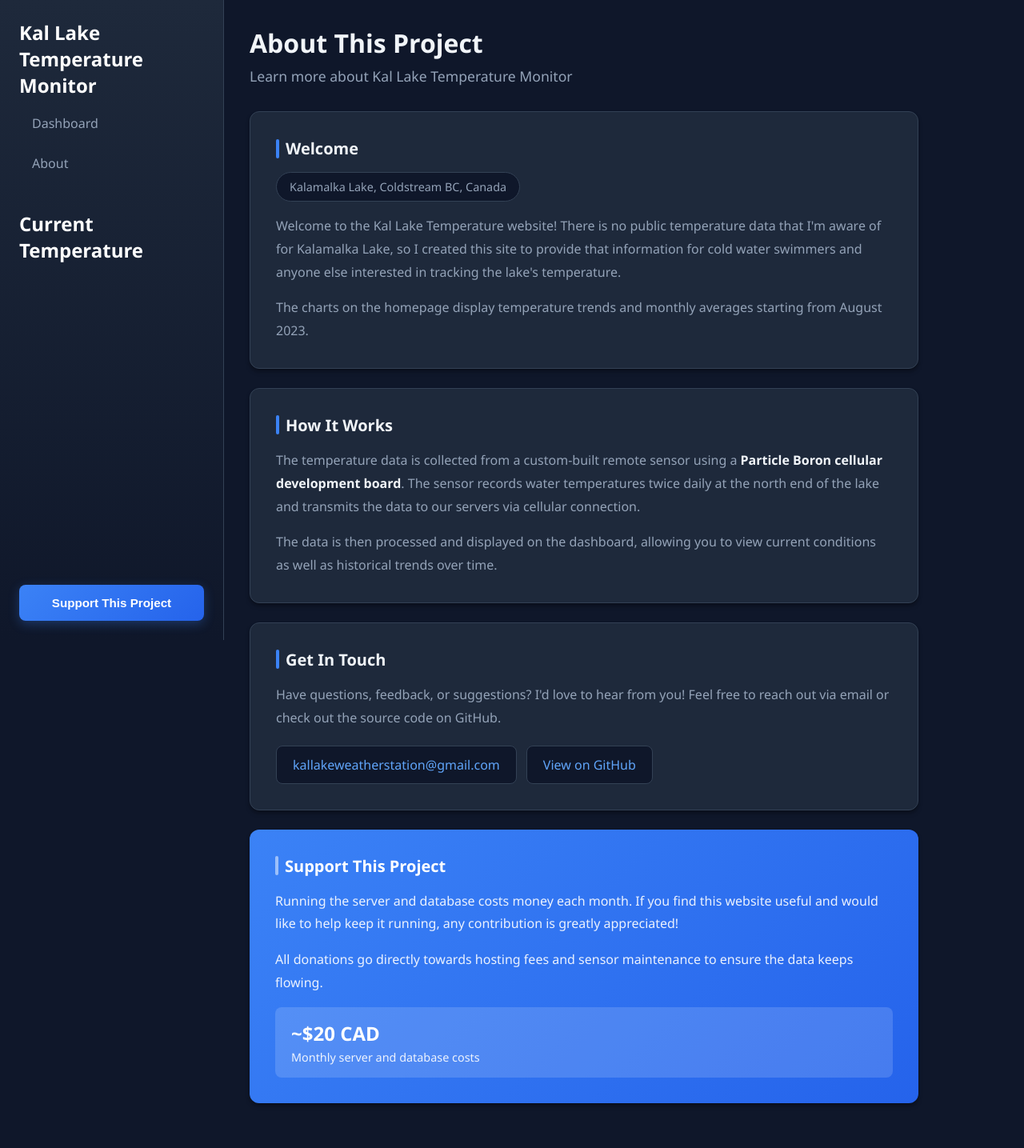
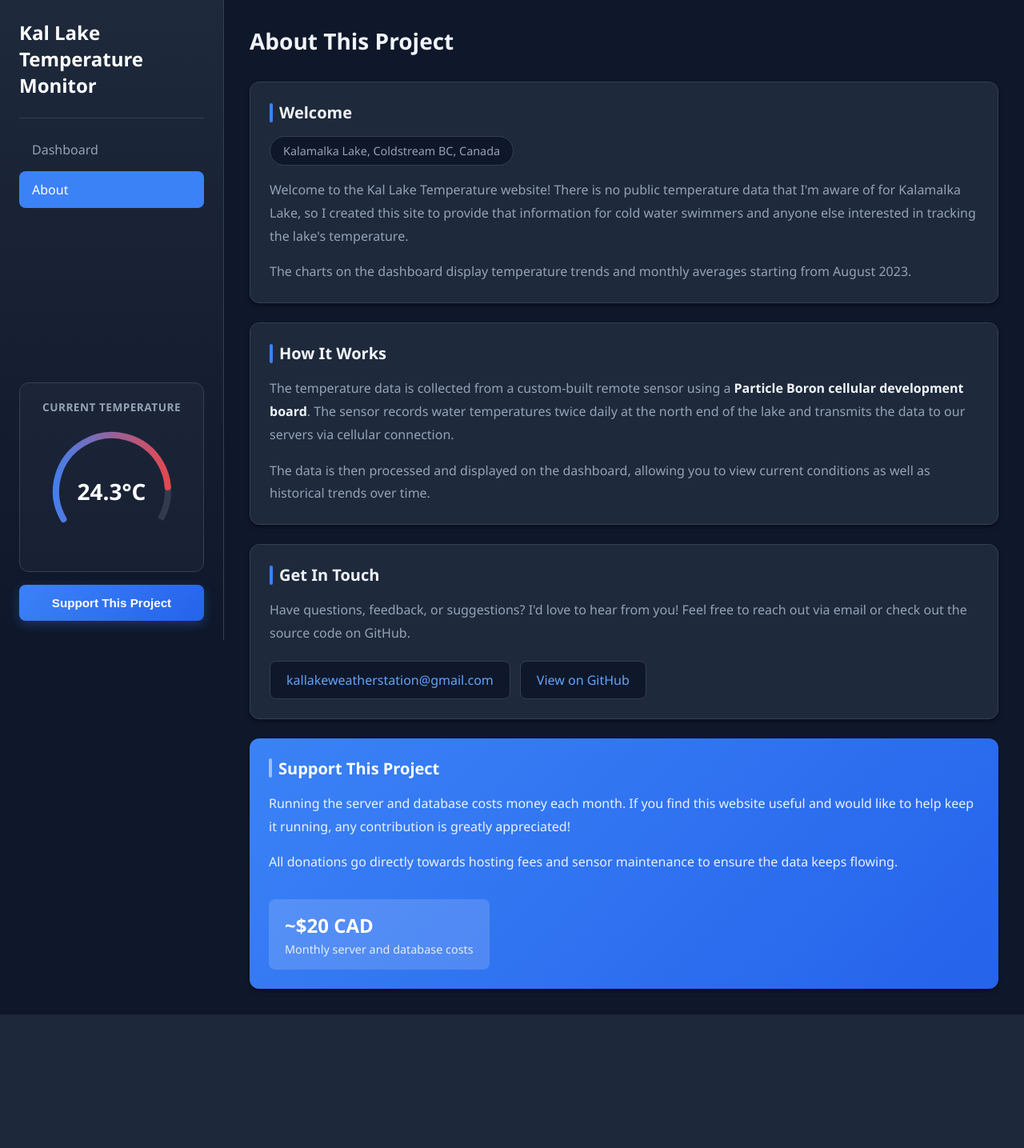
Before and after one commit to bunjopolo/Kal-Lake-Temperature-Monitor, a Django app: page /about/ in a window 1280 px wide. Shown: the whole page at 80% size. After the commit the page ends 1268 px from the top, so only its background shows below. Run offline with Django 4.2, Linux system fonts and the light colour scheme; data comes from the database, SQL or seed files in the repository.

Commit message:
More formatting of the menu bar

```diff
--- a/templates/tempmonitor/about.html
+++ b/templates/tempmonitor/about.html
@@ -58,22 +58,22 @@
             border-right: 1px solid var(--border-color);
         }
 
+        #menu-header {
+            padding-bottom: 20px;
+            margin-bottom: 8px;
+            border-bottom: 1px solid var(--border-color);
+        }
+
         #menu-header h1 {
             font-size: 1.5rem;
             font-weight: 700;
-            margin-bottom: 8px;
+            margin-bottom: 4px;
             color: #fff;
-        }
-
-        .menu-subtitle {
-            font-size: 0.85rem;
-            color: var(--text-secondary);
-            margin-bottom: 24px;
         }
 
         #menu-items {
             list-style: none;
-            margin-bottom: 32px;
+            padding: 8px 0;
         }
 
         #menu-items li {
@@ -99,12 +98,49 @@
 
         #menu-items li a.active {
             background-color: var(--primary-color);
+            color: #fff;
+        }
+
+        /* Gauge Section */
+        #gauge-header {
+            background: rgba(255, 255, 255, 0.03);
+            border: 1px solid var(--border-color);
+            border-radius: var(--border-radius);
+            padding: 20px;
+            margin-top: auto;
+            margin-bottom: 16px;
+        }
+
+        #gauge-header h2 {
+            font-size: 0.85rem;
+            font-weight: 600;
+            color: var(--text-secondary);
+            text-transform: uppercase;
+            letter-spacing: 0.5px;
+            margin-bottom: 16px;
+            text-align: center;
+        }
+
+        #gauge-container {
+            position: relative;
+            width: 160px;
+            height: 160px;
+            margin: 0 auto;
+        }
+
+        #temperature-value {
+            position: absolute;
+            top: 50%;
+            left: 50%;
+            transform: translate(-50%, -50%);
+            font-size: 1.75rem;
+            font-weight: 700;
+            color: #fff;
         }
 
         /* Support Button */
         .button-container {
-            margin-top: auto;
-            padding-top: 24px;
+            padding-top: 0;
         }
 
         .support-button {
@@ -132,32 +168,28 @@
             flex: 1;
             margin-left: 280px;
             padding: 32px;
-            max-width: 900px;
+            display: flex;
+            flex-direction: column;
+            gap: 24px;
+            max-width: 1000px;
         }
 
         .page-header {
-            margin-bottom: 32px;
+            margin-bottom: 8px;
         }
 
         .page-header h1 {
-            font-size: 2rem;
+            font-size: 1.75rem;
             font-weight: 700;
             color: var(--text-primary);
-            margin-bottom: 8px;
-        }
-
-        .page-header p {
-            color: var(--text-secondary);
-            font-size: 1.1rem;
         }
 
         /* Content Cards */
         .about-card {
             background-color: var(--card-bg);
             border-radius: var(--border-radius);
-            padding: 32px;
+            padding: 24px;
             box-shadow: var(--shadow);
-            margin-bottom: 24px;
             transition: box-shadow 0.3s ease;
             border: 1px solid var(--border-color);
         }
@@ -245,7 +289,6 @@
         .support-card {
             background: linear-gradient(135deg, var(--primary-color) 0%, #2563eb 100%);
             border: none;
-            color: #fff;
         }
 
         .support-card h2 {
@@ -265,29 +308,19 @@
             padding: 16px 20px;
             border-radius: 8px;
             margin-top: 16px;
+            display: inline-block;
         }
 
         .support-card .highlight-text {
             font-size: 1.5rem;
             font-weight: 700;
+            color: #fff;
         }
 
         .support-card .highlight-label {
             font-size: 0.9rem;
-            opacity: 0.9;
+            color: rgba(255, 255, 255, 0.85);
             margin-top: 4px;
-        }
-
-        /* Location Badge */
-        .location-badge {
-            display: inline-block;
-            background-color: var(--sidebar-bg);
-            border: 1px solid var(--border-color);
-            padding: 8px 16px;
-            border-radius: 20px;
-            font-size: 0.9rem;
-            color: var(--text-secondary);
-            margin-bottom: 16px;
         }
 
         /* Responsive Design */
@@ -340,14 +398,14 @@
 
         <ul id="menu-items">
             <li><a href="{% url 'home' %}">Dashboard</a></li>
-            <li><a href="{% url 'about' %}">About</a></li>
+            <li><a href="{% url 'about' %}" class="active">About</a></li>
         </ul>
 
         <div id="gauge-header">
             <h2>Current Temperature</h2>
             <div id="gauge-container">
                 <canvas id="temperature-gauge" width="160" height="160"></canvas>
-                <div id="temperature-value"></div>
+                <div id="temperature-value">--°C</div>
             </div>
         </div>
 
@@ -362,18 +420,16 @@
         </div>
     </nav>
 
-
     <main id="about-container">
         <div class="page-header">
             <h1>About This Project</h1>
-            <p>Learn more about Kal Lake Temperature Monitor</p>
         </div>
 
         <div class="about-card">
             <h2>Welcome</h2>
             <span class="location-badge">Kalamalka Lake, Coldstream BC, Canada</span>
             <p>Welcome to the Kal Lake Temperature website! There is no public temperature data that I'm aware of for Kalamalka Lake, so I created this site to provide that information for cold water swimmers and anyone else interested in tracking the lake's temperature.</p>
-            <p>The charts on the homepage display temperature trends and monthly averages starting from August 2023.</p>
+            <p>The charts on the dashboard display temperature trends and monthly averages starting from August 2023.</p>
         </div>
 
         <div class="about-card">
@@ -407,5 +463,62 @@
             </div>
         </div>
     </main>
+
+    <script>
+        // Draw a static gauge for the about page
+        function drawStaticGauge() {
+            var canvas = document.getElementById("temperature-gauge");
+            var context = canvas.getContext("2d");
+
+            context.beginPath();
+            context.arc(canvas.width / 2, canvas.height / 2, canvas.width / 2 - 10, (5/6) * Math.PI, (1/6) * Math.PI);
+            context.lineWidth = 8;
+            context.strokeStyle = "rgba(148, 163, 184, 0.2)";
+            context.stroke();
+        }
+
+        // Fetch temperature data for the gauge
+        async function fetchTemperature() {
+            try {
+                const response = await fetch('{% url "home" %}data/');
+                const data = await response.json();
+                var currentTemperature = data.daily_avg_temperatures[data.daily_avg_temperatures.length - 1];
+                currentTemperature = Math.round(currentTemperature * 10) / 10;
+
+                document.getElementById("temperature-value").innerText = currentTemperature + "°C";
+
+                var canvas = document.getElementById("temperature-gauge");
+                var context = canvas.getContext("2d");
+
+                context.clearRect(0, 0, canvas.width, canvas.height);
+
+                // Background arc
+                context.beginPath();
+                context.arc(canvas.width / 2, canvas.height / 2, canvas.width / 2 - 10, (5/6) * Math.PI, (1/6) * Math.PI);
+                context.lineWidth = 8;
+                context.strokeStyle = "rgba(148, 163, 184, 0.2)";
+                context.stroke();
+
+                // Temperature arc
+                var gradient = context.createLinearGradient(0, 0, canvas.width, 0);
+                gradient.addColorStop(0, "#3b82f6");
+                gradient.addColorStop(1, "#ef4444");
+
+                context.beginPath();
+                context.arc(canvas.width / 2, canvas.height / 2, canvas.width / 2 - 10, (5/6) * Math.PI, (currentTemperature / 30) * Math.PI - (5/6) * Math.PI);
+                context.lineWidth = 8;
+                context.lineCap = "round";
+                context.strokeStyle = gradient;
+                context.stroke();
+            } catch (error) {
+                console.error('Error fetching temperature:', error);
+            }
+        }
+
+        document.addEventListener("DOMContentLoaded", function() {
+            drawStaticGauge();
+            fetchTemperature();
+        });
+    </script>
 </body>
 </html>
```
Also changed, not shown: other parts of templates/tempmonitor/about.html (+39 -3 lines).
